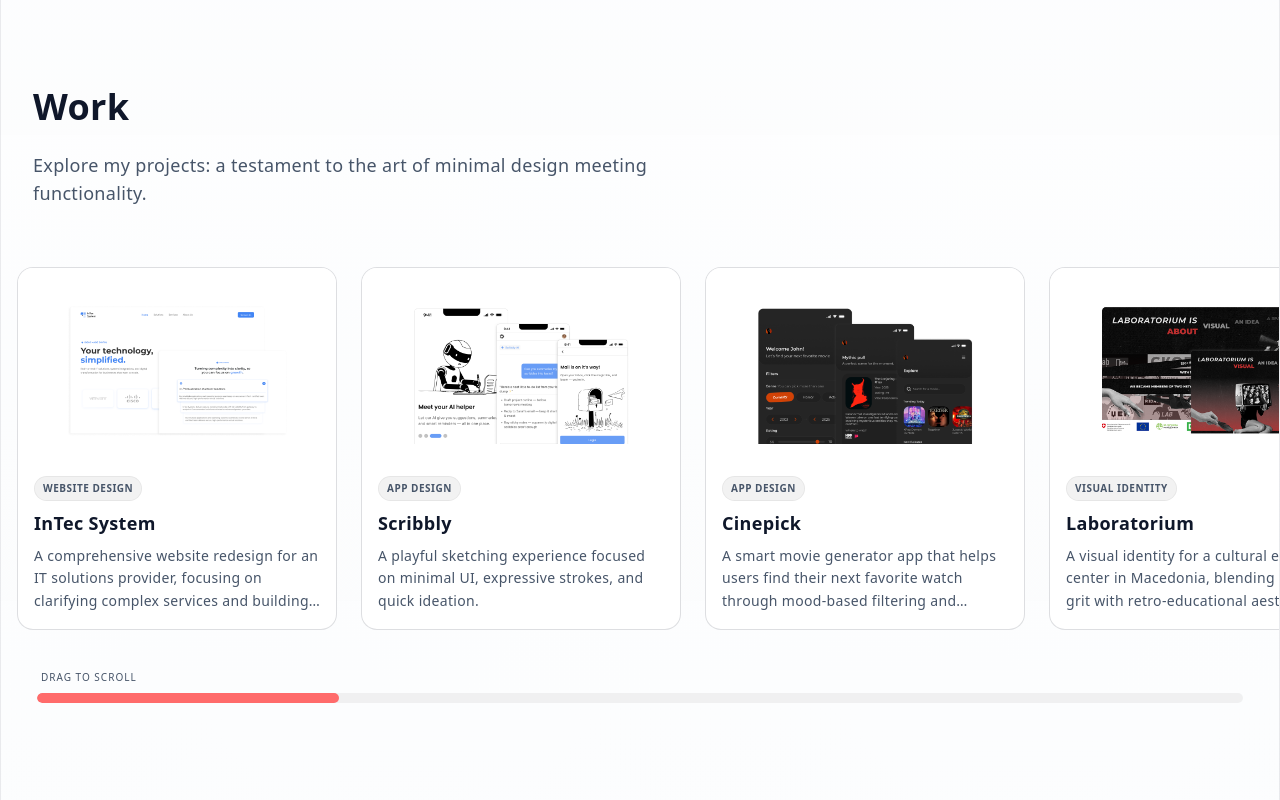
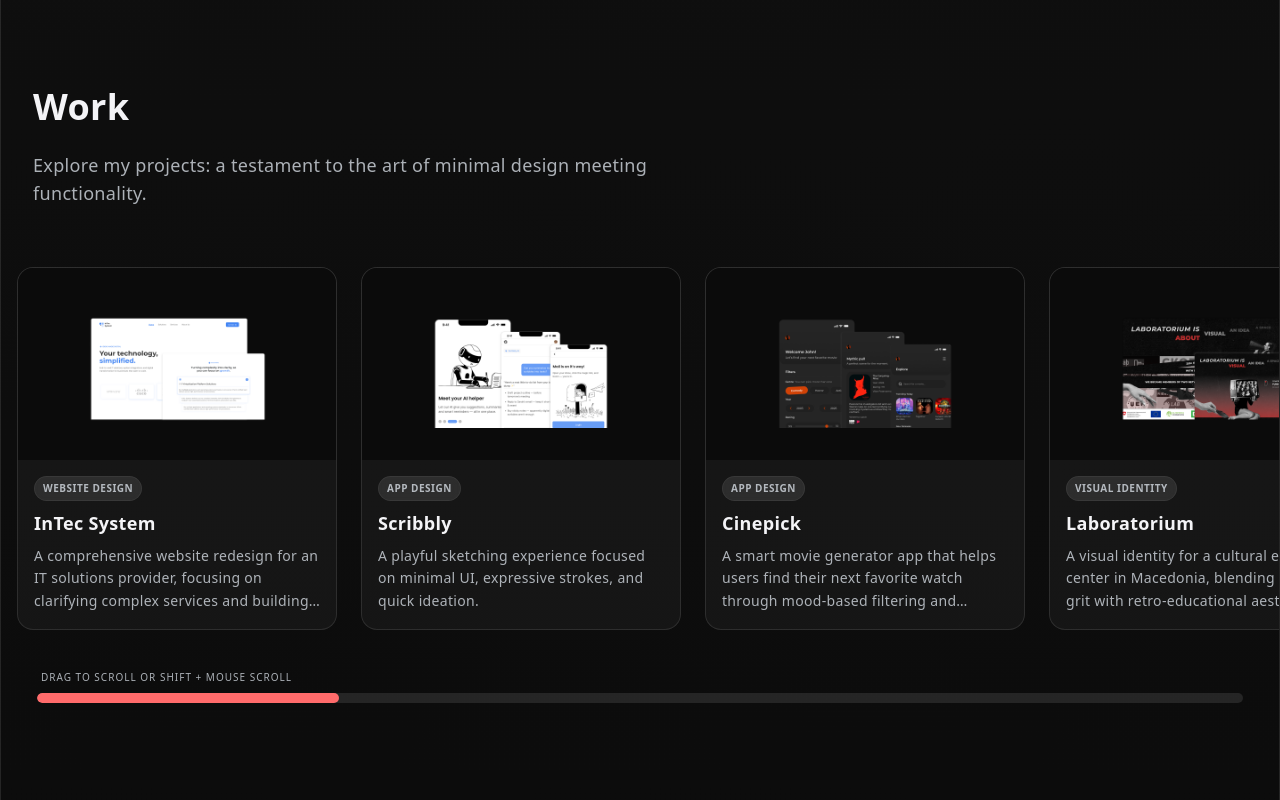
Before and after one commit to Geoecho/portfolio1, a React (Vite) app: page / in a window 1280 px wide. Shown: the part 2000-2800 px from the top of the page. Built offline with nearby package versions, Linux system fonts and the light colour scheme; the HTML template or start-up script is replaced by a standard one.

Commit message:
Polish UI: Default to dark mode, fix status bar color, reset mobile carousel scroll, and add hover scale to project thumbs

```diff
--- a/index.html
+++ b/index.html
@@ -5,8 +5,7 @@
   <meta charset="UTF-8" />
   <link rel="icon" type="image/svg+xml" href="/vite.svg" />
   <meta name="viewport" content="width=device-width, initial-scale=1.0, viewport-fit=cover" />
-  <meta name="theme-color" content="#ffffff" media="(prefers-color-scheme: light)" />
-  <meta name="theme-color" content="#e5e7eb" media="(prefers-color-scheme: dark)" />
+  <meta id="theme-color-meta" name="theme-color" content="#ffffff" />
   <meta name="apple-mobile-web-app-status-bar-style" content="default" />
   <title>Portfolio</title>
 </head>
--- a/src/App.tsx
+++ b/src/App.tsx
@@ -1,3 +1,4 @@
+import { useEffect } from 'react';
 import { motion } from 'framer-motion';
 import memoji from './assets/memoji.png';
 import Hero from './components/Hero';
@@ -14,6 +15,16 @@ import CustomCursor from './components/CustomCursor';
 
 function App() {
   useLenis();
+
+  // Force scroll to top on mount/refresh
+  useEffect(() => {
+    window.scrollTo(0, 0);
+    // Optional: if using browser history restoration, we might need to disable it
+    if ('scrollRestoration' in history) {
+      history.scrollRestoration = 'manual';
+    }
+  }, []);
+
   return (
     <div className="min-h-screen text-theme-primary selection:bg-primary selection:text-white overflow-hidden">
       <CustomCursor />
--- a/src/components/Navigation.tsx
+++ b/src/components/Navigation.tsx
@@ -31,8 +31,8 @@ const Navigation = () => {
       return storedTheme;
     }
 
-    const prefersDark = window.matchMedia?.('(prefers-color-scheme: dark)').matches;
-    return prefersDark ? 'dark' : 'light';
+    // Default to dark if no preference is stored
+    return 'dark';
   });
   const [isMenuOpen, setIsMenuOpen] = useState(false);
 
@@ -86,11 +86,11 @@ const Navigation = () => {
     root.classList.add(theme);
 
     // Enforce theme color by replacing any existing tags
-    document.querySelectorAll('meta[name="theme-color"]').forEach(el => el.remove());
-    const meta = document.createElement('meta');
-    meta.name = 'theme-color';
-    meta.content = theme === 'dark' ? '#141414' : '#ffffff';
-    document.head.appendChild(meta);
+    // Enforce theme color by updating the existing tag
+    const meta = document.querySelector('meta[name="theme-color"]');
+    if (meta) {
+      meta.setAttribute('content', theme === 'dark' ? '#050505' : '#ffffff');
+    }
 
     localStorage.setItem('theme', theme);
   }, [theme]);
--- a/src/components/Projects.tsx
+++ b/src/components/Projects.tsx
@@ -271,18 +271,18 @@ const Projects = () => {
                         transition={{ duration: 0.4 }}
                         viewport={{ once: false, amount: 0.6 }}
                       >
-                        <div className={`rounded-2xl card-surface transition-all duration-300 overflow-hidden ${isActive ? 'border-primary ring-1 ring-primary' : 'card-surface-hover lg:hover:border-primary/50'}`}>
+                        <div className={`group rounded-2xl card-surface transition-all duration-300 overflow-hidden ${isActive ? 'border-primary ring-1 ring-primary' : 'card-surface-hover lg:hover:border-primary/50'}`}>
                           <div className="relative h-40 sm:h-44 md:h-48 flex items-center justify-center">
                             <div className="absolute inset-0 bg-white dark:bg-[#0b0b0b]" />
 
                             {/* Project Image or Fallback Pattern */}
                             {(project as any).image ? (
                               <div className="absolute inset-0 p-3 sm:p-4">
-                                <div className="w-full h-full relative rounded-lg overflow-hidden">
+                                <div className="w-full h-full relative rounded-lg overflow-hidden flex items-center justify-center">
                                   <img
                                     src={(project as any).image}
                                     alt={project.name}
-                                    className="w-full h-full object-contain"
+                                    className="w-[80%] h-[80%] object-contain transition-transform duration-500 group-hover:scale-110"
                                   />
                                 </div>
                               </div>
@@ -339,7 +339,7 @@ const Projects = () => {
 
               {/* Desktop Scrollbar (Bottom) */}
               <div className="hidden lg:flex flex-col w-full mt-8 px-1 gap-2">
-                <span className="text-[10px] text-muted uppercase tracking-widest font-medium ml-1">Drag to Scroll</span>
+                <span className="text-[10px] text-muted uppercase tracking-widest font-medium ml-1">Drag to Scroll or Shift + Mouse Scroll</span>
                 <div
                   ref={scrollbarRef}
                   className="w-full h-2.5 bg-black/5 dark:bg-white/10 rounded-full cursor-pointer relative group overflow-hidden"
@@ -398,7 +398,15 @@ const Projects = () => {
                   <ChevronRight className="w-4 h-4 text-muted" />
                 </div>
 
-                <div className="w-full flex-1 overflow-x-auto lg:overflow-x-hidden lg:overflow-y-auto no-scrollbar relative snap-x snap-mandatory">
+                <div
+                  className="w-full flex-1 overflow-x-auto lg:overflow-x-hidden lg:overflow-y-auto no-scrollbar relative snap-x snap-mandatory"
+                  ref={(node) => {
+                    if (node) {
+                      // Reset horizontal scroll to start whenever this mounts/updates
+                      node.scrollLeft = 0;
+                    }
+                  }}
+                >
                   <div className="flex flex-row lg:flex-col p-4 sm:p-6 lg:p-8 gap-2 lg:gap-6 items-start lg:items-center">
                     {[0, 1, 2].map((slot) => {
                       const hasImage = (selectedProject as any).detailImages && (selectedProject as any).detailImages[slot];
```
